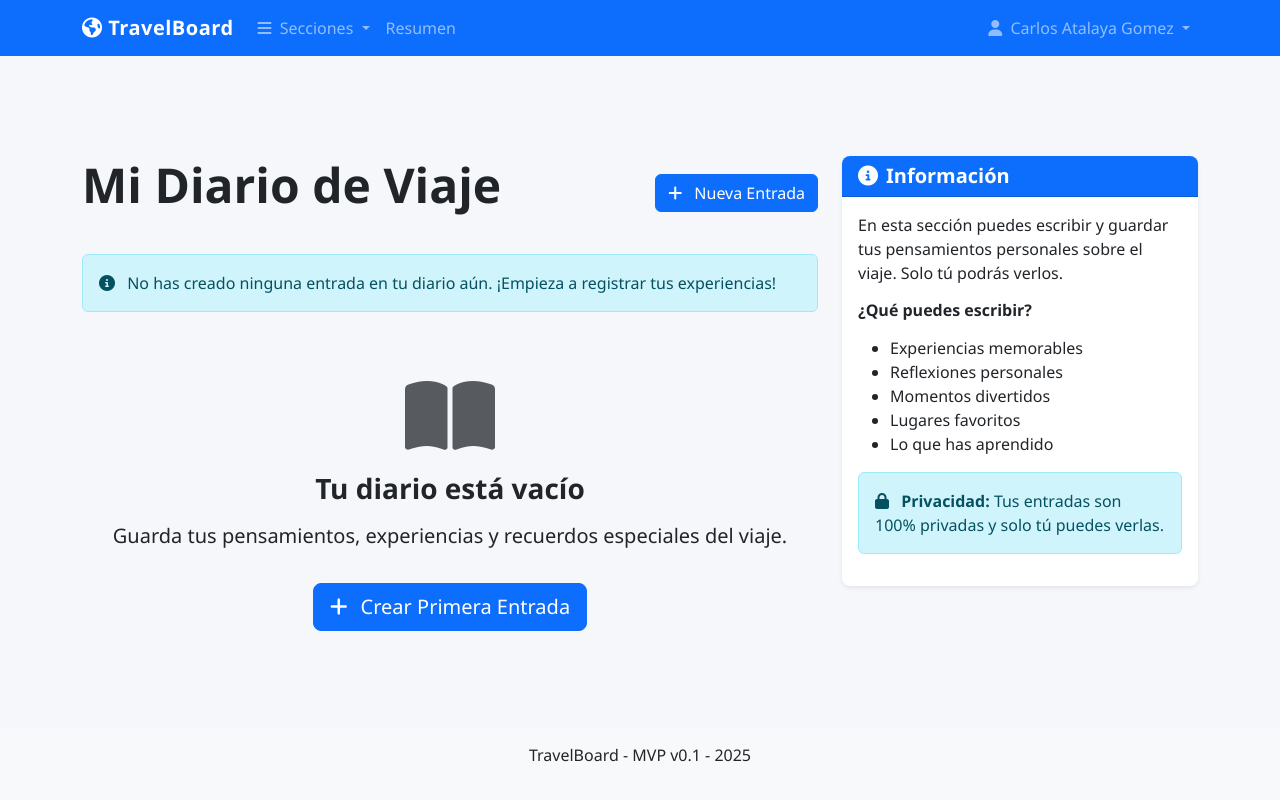
After one commit to CarlosAtalaya/TripMind_Thailand_2025, a Flask app: page /diary/diario in a window 1280 px wide. The commit adds this page. Run offline with Flask 3, Linux system fonts and the light colour scheme; a user stored in the database is signed in; data that the repository does not hold is empty.

Commit message:
Añadido diario, todo OK con esa seccion

```diff
--- a/app.py
+++ b/app.py
@@ -12,6 +12,7 @@ from models import db, User
 from auth import auth
 from files import files
 from votes import votes
+from diary import diary
 
 app = Flask(__name__)
 
@@ -42,6 +43,7 @@ app.jinja_env.globals['now'] = get_now
 app.register_blueprint(auth, url_prefix='/auth')
 app.register_blueprint(files, url_prefix='/files')
 app.register_blueprint(votes, url_prefix='/votes')
+app.register_blueprint(diary, url_prefix='/diary')
 
 @login_manager.user_loader
 def load_user(user_id):
--- /dev/null
+++ b/diary.py
@@ -0,0 +1,135 @@
+# diary.py
+from flask import Blueprint, render_template, redirect, url_for, flash, request, jsonify
+from flask_login import login_required, current_user
+from models import db, DiaryEntry
+from datetime import datetime
+import json
+import os
+
+diary = Blueprint('diary', __name__)
+
+# Función para guardar todas las entradas en un JSON como backup
+def backup_entries_to_json():
+    try:
+        # Obtener todas las entradas
+        entries = DiaryEntry.query.all()
+
+        # Crear directorio de backup si no existe
+        backup_dir = 'data/backups'
+        os.makedirs(backup_dir, exist_ok=True)
+
+        # Preparar datos para JSON
+        entries_data = []
+        for entry in entries:
+            entries_data.append({
+                'user_id': entry.user_id,
+                'username': entry.user.username,
+                'name': entry.user.name,
+                'date': entry.date.strftime('%Y-%m-%d %H:%M:%S'),
+                'content': entry.content
+            })
+
+        # Guardar en archivo JSON
+        backup_file = os.path.join(backup_dir, 'diary_entries.json')
+        with open(backup_file, 'w', encoding='utf-8') as f:
+            json.dump(entries_data, f, ensure_ascii=False, indent=4)
+
+        return True
+    except Exception as e:
+        print(f"Error al hacer backup de entradas: {e}")
+        return False
+
+@diary.route('/diario')
+@login_required
+def index():
+    """Página principal del diario"""
+    # Obtener entradas del usuario actual
+    entries = DiaryEntry.query.filter_by(user_id=current_user.id).order_by(DiaryEntry.date.desc()).all()
+    return render_template('diary/index.html', entries=entries)
+
+@diary.route('/diario/nueva', methods=['GET', 'POST'])
+@login_required
+def new_entry():
+    """Página para crear una nueva entrada"""
+    if request.method == 'POST':
+        content = request.form.get('content')
+
+        if not content or len(content.strip()) == 0:
+            flash('El contenido no puede estar vacío', 'danger')
+            return redirect(url_for('diary.new_entry'))
+
+        # Crear nueva entrada
+        entry = DiaryEntry(
+            user_id=current_user.id,
+            content=content
+        )
+
+        db.session.add(entry)
+
+        try:
+            db.session.commit()
+            # Hacer backup en JSON
+            backup_entries_to_json()
+            flash('Entrada guardada correctamente', 'success')
+            return redirect(url_for('diary.index'))
+        except Exception as e:
+            db.session.rollback()
+            flash(f'Error al guardar la entrada: {e}', 'danger')
+
+    return render_template('diary/entry_form.html')
+
+@diary.route('/diario/editar/<int:entry_id>', methods=['GET', 'POST'])
+@login_required
+def edit_entry(entry_id):
+    """Página para editar una entrada existente"""
+    entry = DiaryEntry.query.get_or_404(entry_id)
+
+    # Verificar que la entrada pertenece al usuario actual
+    if entry.user_id != current_user.id:
+        flash('No tienes permiso para editar esta entrada', 'danger')
+        return redirect(url_for('diary.index'))
+
+    if request.method == 'POST':
+        content = request.form.get('content')
+
+        if not content or len(content.strip()) == 0:
+            flash('El contenido no puede estar vacío', 'danger')
+            return redirect(url_for('diary.edit_entry', entry_id=entry_id))
+
+        # Actualizar entrada
+        entry.content = content
+
+        try:
+            db.session.commit()
+            # Hacer backup en JSON
+            backup_entries_to_json()
+            flash('Entrada actualizada correctamente', 'success')
+            return redirect(url_for('diary.index'))
+        except Exception as e:
+            db.session.rollback()
+            flash(f'Error al actualizar la entrada: {e}', 'danger')
+
+    return render_template('diary/entry_form.html', entry=entry)
+
+@diary.route('/diario/eliminar/<int:entry_id>', methods=['POST'])
+@login_required
+def delete_entry(entry_id):
+    """Eliminar una entrada"""
+    entry = DiaryEntry.query.get_or_404(entry_id)
+
+    # Verificar que la entrada pertenece al usuario actual
+    if entry.user_id != current_user.id:
+        flash('No tienes permiso para eliminar esta entrada', 'danger')
+        return redirect(url_for('diary.index'))
+
+    try:
+        db.session.delete(entry)
+        db.session.commit()
+        # Hacer backup en JSON
+        backup_entries_to_json()
+        flash('Entrada eliminada correctamente', 'success')
+    except Exception as e:
+        db.session.rollback()
+        flash(f'Error al eliminar la entrada: {e}', 'danger')
+
+    return redirect(url_for('diary.index'))
--- a/templates/base.html
+++ b/templates/base.html
@@ -49,6 +49,11 @@
                                         <i class="fas fa-trophy me-2"></i> Votaciones
                                     </a>
                                 </li>
+                                <li>
+                                    <a class="dropdown-item" href="{{ url_for('diary.index') }}">
+                                        <i class="fas fa-book me-2"></i> Mi Diario
+                                    </a>
+                                </li>
                             </ul>
                         </li>
 
@@ -72,21 +77,6 @@
                                     <i class="fas fa-user me-1"></i> {{ current_user.name }}
                                 </a>
                                 <ul class="dropdown-menu dropdown-menu-end" aria-labelledby="userDropdown">
-                                    <li>
-                                        <a class="dropdown-item" href="{{ url_for('index') }}">
-                                            <i class="fas fa-globe me-2"></i> Itinerario
-                                        </a>
-                                    </li>
-                                    <li>
-                                        <a class="dropdown-item" href="{{ url_for('files.index') }}">
-                                            <i class="fas fa-share-alt me-2"></i> Compartir Archivos
-                                        </a>
-                                    </li>
-                                    <li>
-                                        <a class="dropdown-item" href="{{ url_for('votes.index') }}">
-                                            <i class="fas fa-trophy me-2"></i> Votaciones
-                                        </a>
-                                    </li>
                                     {% if current_user.is_admin %}
                                         <li>
                                             <a class="dropdown-item" href="{{ url_for('auth.admin_panel') }}">
--- /dev/null
+++ b/templates/diary/index.html
@@ -0,0 +1,113 @@
+{% extends "base.html" %}
+
+{% block title %}Mi Diario de Viaje - TravelBoard{% endblock %}
+
+{% block content %}
+<div class="d-flex justify-content-between align-items-center mb-4">
+    <h1 class="display-5">Mi Diario de Viaje</h1>
+    <a href="{{ url_for('diary.new_entry') }}" class="btn btn-primary">
+        <i class="fas fa-plus me-2"></i> Nueva Entrada
+    </a>
+</div>
+
+{% with messages = get_flashed_messages(with_categories=true) %}
+    {% if messages %}
+        {% for category, message in messages %}
+            <div class="alert alert-{{ category }} alert-dismissible fade show mb-4" role="alert">
+                {{ message }}
+                <button type="button" class="btn-close" data-bs-dismiss="alert" aria-label="Close"></button>
+            </div>
+        {% endfor %}
+    {% endif %}
+{% endwith %}
+
+{% if entries %}
+    <div class="card mb-4">
+        <div class="card-header bg-primary text-white">
+            <h5 class="mb-0"><i class="fas fa-book me-2"></i>Mis Entradas</h5>
+        </div>
+        <div class="card-body p-0">
+            <div class="list-group list-group-flush">
+                {% for entry in entries %}
+                    <div class="list-group-item">
+                        <div class="d-flex justify-content-between align-items-center mb-2">
+                            <span class="text-muted">{{ entry.date.strftime('%d/%m/%Y %H:%M') }}</span>
+                            <div class="btn-group">
+                                <a href="{{ url_for('diary.edit_entry', entry_id=entry.id) }}" class="btn btn-sm btn-outline-primary">
+                                    <i class="fas fa-edit"></i>
+                                </a>
+                                <button type="button" class="btn btn-sm btn-outline-danger"
+                                        data-bs-toggle="modal" data-bs-target="#deleteModal{{ entry.id }}">
+                                    <i class="fas fa-trash"></i>
+                                </button>
+                            </div>
+                        </div>
+                        <p class="mb-0">{{ entry.content }}</p>
+
+                        <!-- Modal de confirmación para eliminar -->
+                        <div class="modal fade" id="deleteModal{{ entry.id }}" tabindex="-1" aria-hidden="true">
+                            <div class="modal-dialog">
+                                <div class="modal-content">
+                                    <div class="modal-header">
+                                        <h5 class="modal-title">Confirmar eliminación</h5>
+                                        <button type="button" class="btn-close" data-bs-dismiss="modal" aria-label="Close"></button>
+                                    </div>
+                                    <div class="modal-body">
+                                        <p>¿Estás seguro de que deseas eliminar esta entrada del diario?</p>
+                                        <p class="text-danger">Esta acción no se puede deshacer.</p>
+                                    </div>
+                                    <div class="modal-footer">
+                                        <button type="button" class="btn btn-secondary" data-bs-dismiss="modal">Cancelar</button>
+                                        <form action="{{ url_for('diary.delete_entry', entry_id=entry.id) }}" method="POST">
+                                            <button type="submit" class="btn btn-danger">Eliminar</button>
+                                        </form>
+                                    </div>
+                                </div>
+                            </div>
+                        </div>
+                    </div>
+                {% endfor %}
+            </div>
+        </div>
+    </div>
+{% else %}
+    <div class="alert alert-info">
+        <i class="fas fa-info-circle me-2"></i>
+        No has creado ninguna entrada en tu diario aún. ¡Empieza a registrar tus experiencias!
+    </div>
+
+    <div class="text-center py-5">
+        <i class="fas fa-book-open fa-5x text-muted mb-3"></i>
+        <h3>Tu diario está vacío</h3>
+        <p class="lead">Guarda tus pensamientos, experiencias y recuerdos especiales del viaje.</p>
+        <a href="{{ url_for('diary.new_entry') }}" class="btn btn-primary btn-lg mt-3">
+            <i class="fas fa-plus me-2"></i> Crear Primera Entrada
+        </a>
+    </div>
+{% endif %}
+{% endblock %}
+
+{% block sidebar %}
+<div class="card">
+    <div class="card-header bg-primary text-white">
+        <h5 class="mb-0"><i class="fas fa-info-circle me-2"></i>Información</h5>
+    </div>
+    <div class="card-body">
+        <p>En esta sección puedes escribir y guardar tus pensamientos personales sobre el viaje. Solo tú podrás verlos.</p>
+
+        <h6 class="mt-3">¿Qué puedes escribir?</h6>
+        <ul>
+            <li>Experiencias memorables</li>
+            <li>Reflexiones personales</li>
+            <li>Momentos divertidos</li>
+            <li>Lugares favoritos</li>
+            <li>Lo que has aprendido</li>
+        </ul>
+
+        <div class="alert alert-info mt-3">
+            <i class="fas fa-lock me-2"></i>
+            <strong>Privacidad:</strong> Tus entradas son 100% privadas y solo tú puedes verlas.
+        </div>
+    </div>
+</div>
+{% endblock %}
```
Also changed, not shown: data/backups/diary_entries.json (added, +23 -0 lines), models.py (+12 -0 lines), templates/diary/entry_form.html (added, +92 -0 lines), instance/tripboard.db.
